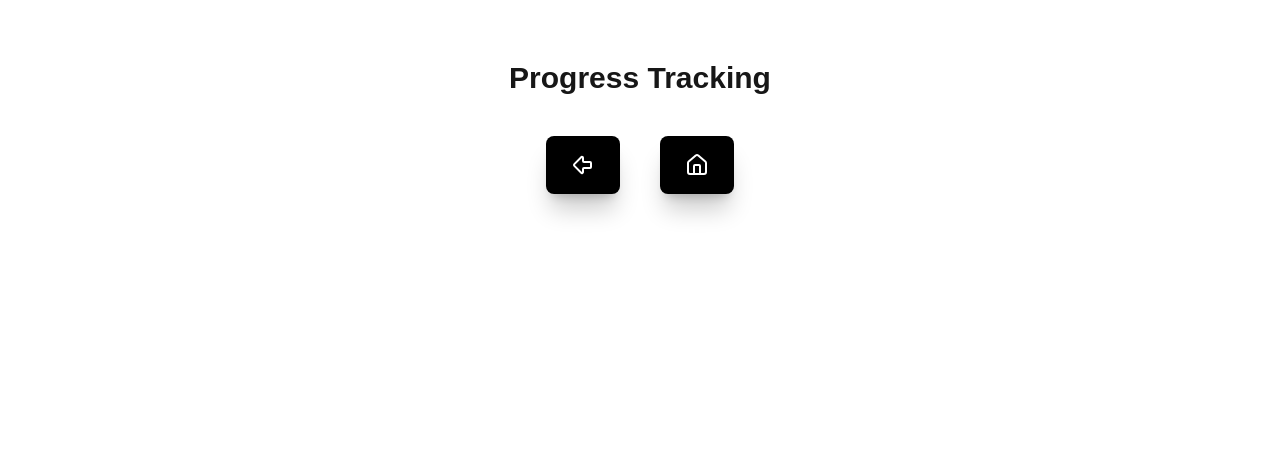
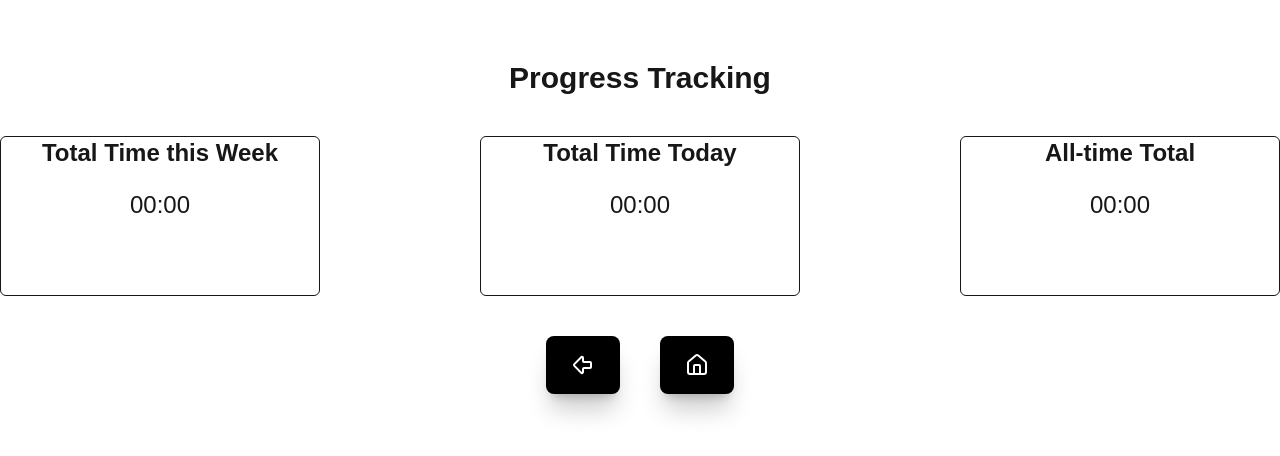
Before and after one commit to agcbls49/StudyWise, a Next.js app: page /progress in a window 1280 px wide. Shown: the top 456 px of the page. Built offline with nearby package versions, Linux system fonts and the light colour scheme.

Commit message:
added progress tracking

```diff
--- a/app/history/page.tsx
+++ b/app/history/page.tsx
@@ -4,7 +4,6 @@ import { useState } from "react";
 import { House } from 'lucide-react';import { Trash } from 'lucide-react';
 import { Eraser } from 'lucide-react';
 import { ChartLine } from 'lucide-react';
-
 import Link from "next/link";
 
 type Session = {
@@ -38,7 +37,7 @@ export default function History() {
     }
 
     return(
-        <div className="mt-25 md:container md:mx-auto text-center">
+        <div className="mt-10 md:container md:mx-auto text-center">
             <div className="text-3xl font-bold">
                 Study Session History
             </div>
@@ -92,6 +91,7 @@ export default function History() {
                     <Trash />
                 </button>
             </div>
+            <br/>
         </div>
     );
 }
--- a/app/progress/page.tsx
+++ b/app/progress/page.tsx
@@ -1,12 +1,169 @@
+"use client"
+
+import { useState } from "react";
 import { House } from 'lucide-react';
 import { ArrowBigLeft } from 'lucide-react';
 import Link from "next/link";
 
+type Session = {
+    id: number;
+    date: string;
+    task: string;
+    time: string;
+};
+
+const origHours = 3600000;
+const origMinutes = 60000;
+const oneThousand = 1000;
+const ten = 10;
+
+// convert string to ms by parts
+function parseTimeString(timeString: string): number {
+    const parts = timeString.split(":").map(part => parseInt(part, 10));
+
+    if (parts.length === 4) {
+        // HH:MM:SS:MS format
+        const [hours, minutes, seconds, milliseconds] = parts;
+        return(hours * origHours) + (minutes * origMinutes) + (seconds * oneThousand) + (milliseconds * ten);
+    } else if (parts.length === 3) {
+        const [minutes, seconds, milliseconds] = parts;
+        return(minutes * origMinutes) + (seconds * oneThousand) + (milliseconds * ten);
+    } else {
+        const [seconds, milliseconds] = parts;
+        return(seconds * oneThousand) + (milliseconds * ten);
+    }
+}
+
+function formatMilliseconds(ms: number): string {
+    const hours = Math.floor(ms / origHours);
+    const minutes = Math.floor((ms % origHours) / origMinutes);
+    const seconds = Math.floor((ms % origMinutes) / oneThousand);
+    const milliseconds = Math.floor((ms % oneThousand) / ten);
+
+    const displayHours = String(hours).padStart(2, "0");
+    const displayMinutes = String(minutes).padStart(2, "0");
+    const displaySeconds = String(seconds).padStart(2, "0");
+    const displayMilliseconds = String(milliseconds).padStart(2, "0");
+
+    if (hours > 0) {
+        return `${displayHours}:${displayMinutes}:${displaySeconds}:${displayMilliseconds}`;
+    }
+    else if(minutes > 0) {
+        return `${displayMinutes}:${displaySeconds}:${displayMilliseconds}`;
+    }
+    else {
+        return `${displaySeconds}:${displayMilliseconds}`;
+    }
+}
+
 export default function Progress() {
+    const [sessions, setSessions] = useState<Session[]>(() => {
+            if (typeof window === "undefined") return [];
+
+            const stored = localStorage.getItem("sessions");
+            if (!stored) return [];
+
+            // get items from local storage
+            try {
+                return JSON.parse(stored) as Session[];
+            } catch {
+                return [];
+            }
+        });
+
+    // calculate total time for this week
+    function calculateWeekTotal(sessions: Session[]): string {
+        if(sessions.length === 0) {
+            return "00:00";
+        }
+
+        const now = new Date();
+        const startOfWeek = new Date(now);
+
+        // start the day of the week at sunday
+        startOfWeek.setDate(now.getDate() - now.getDay());
+        startOfWeek.setHours(0, 0, 0, 0);
+
+        const weeklySessions = sessions.filter(session => {
+            const sessionDate = new Date(session.date);
+            return sessionDate >= startOfWeek;
+        });
+
+        const total_ms = weeklySessions.reduce((sum, session) => {
+            return sum + parseTimeString(session.time);
+        }, 0);
+
+        return(formatMilliseconds(total_ms));
+    }
+
+    // calculate time for today
+    function calculateTotalToday(sessions: Session[]): string {
+        if (sessions.length === 0) {
+            return "00:00";
+        }
+
+        // format to be Wed Jan 14 2026
+        const today = new Date().toDateString();
+
+        const sessionsToday = sessions.filter(session => {
+            const sessionDate = new Date(session.date).toDateString();
+            return(sessionDate === today);
+        });
+
+        const total_ms = sessionsToday.reduce((sum, session) => {
+            return(sum + parseTimeString(session.time));
+        }, 0);
+
+        return(formatMilliseconds(total_ms));
+    }
+
+    // calculate total time for all sessions
+    function calculateTotalTime(sessions: Session[]): string {
+        if(sessions.length === 0) {
+            return "00:00";
+        }
+
+        const total_ms = sessions.reduce((sum, session) => {
+            return(sum + parseTimeString(session.time));
+        }, 0);
+
+        return(formatMilliseconds(total_ms));
+    }
+
+    const totalSessionsToday = calculateTotalToday(sessions);
+    const totalSessionsThisWeek = calculateWeekTotal(sessions);
+    const totalSessionsAllTime = calculateTotalTime(sessions);
+
     return(
         <div className='mt-15 md:container md:mx-auto text-center'>
             <div className="text-3xl font-bold">
                 Progress Tracking
+            </div>
+            <div className="flex flex-row mt-10 justify-between">
+                <div className="border w-80 h-40 rounded-md">
+                    <div className="text-2xl">
+                        <span className="font-bold">Total Time this Week</span>
+                        <div className="mt-5">
+                            {totalSessionsThisWeek}
+                        </div>
+                    </div>
+                </div>
+                <div className="border w-80 h-40 rounded-md">
+                    <div className="text-2xl">
+                        <span className="font-bold">Total Time Today</span>
+                        <div className="mt-5">
+                            {totalSessionsToday}
+                        </div>
+                    </div>
+                </div>
+                <div className="border w-80 h-40 rounded-md">
+                    <div className="text-2xl">
+                        <span className="font-bold">All-time Total</span>
+                        <div className="mt-5">
+                            {totalSessionsAllTime}
+                        </div>
+                    </div>
+                </div>
             </div>
             <div className="mt-10 space-x-10">
                 <Link href={"history/"}>
--- a/components/Stopwatch.tsx
+++ b/components/Stopwatch.tsx
@@ -13,7 +13,7 @@ export default function Timer() {
     const [isRunning, setIsRunning] = useState<boolean>(false);
 
     // how long the stopwatch has run
-    const [elapsedTime, setElapsedTime] = useState<number>(0);
+    const [elapsedTime, setElapsedTime] = useState<number>(60000);
 
     // useRef used for persistency across renders
     // used for starting/stopping the interval
@@ -94,11 +94,16 @@ export default function Timer() {
         const origHours = 3600000;
         const origMinutes = 60000;
 
+        // for the time
+        const oneThousand = 1000;
+        const sixty = 60;
+        const ten = 10;
+
         // Time conversion (ms to whole number)
-        const hours = Math.floor(elapsedTime / (1000 * 60 * 60));
-        const minutes = Math.floor(elapsedTime / (1000 * 60) % 60);
-        const seconds = Math.floor(elapsedTime / (1000) % 60);
-        const milliseconds = Math.floor(elapsedTime % 1000 / 10);
+        const hours = Math.floor(elapsedTime / (oneThousand * sixty * sixty));
+        const minutes = Math.floor(elapsedTime / (oneThousand * sixty) % sixty);
+        const seconds = Math.floor(elapsedTime / (oneThousand) % sixty);
+        const milliseconds = Math.floor(elapsedTime % oneThousand / ten);
 
         // Add 0 before the number for display
         const displayHours = String(hours).padStart(2, "0");
```
